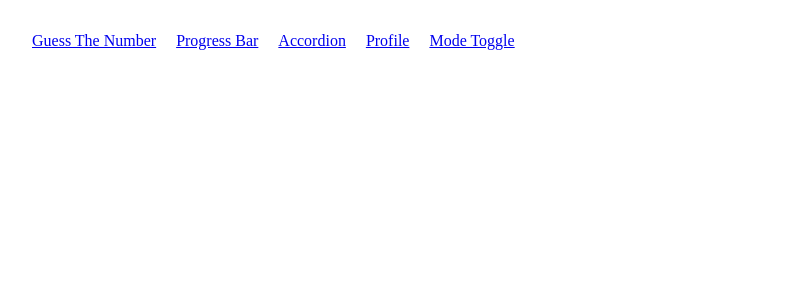
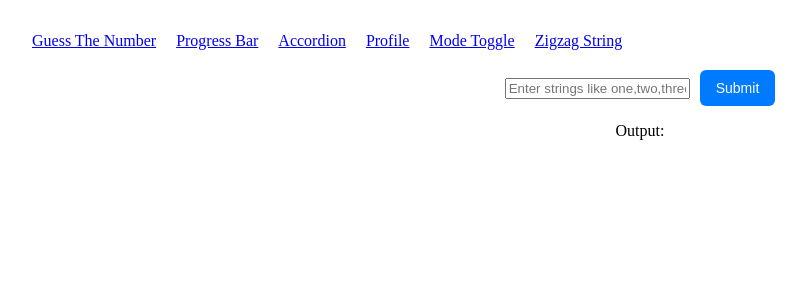
Before and after one commit to Gk-learner/dev-lab, a React (Vite) app: page /zigzag-string in a window 1280 px wide. Shown: the top 300 px of the page, without its empty margins (0-806 px from the left). Built offline with nearby package versions, Linux system fonts and the light colour scheme.

Commit message:
Added zig zag output component

```diff
--- a/src/App.jsx
+++ b/src/App.jsx
@@ -95,6 +95,7 @@
 import './App.css'
 import { BrowserRouter as Router, Routes, Route } from 'react-router-dom'
 import Profile from './Profile.jsx'
+import ZigzagString from './ZigzagString.jsx'
 import Accordion from './Accordion.jsx'
 import Navbar from './Navbar.jsx'
 import ProgressBar from './ProgressBar.jsx'
@@ -112,6 +113,7 @@ function App() {
         <Route path="/accordion" element={<Accordion />} />
         <Route path="/profile" element={<Profile />} />
         <Route path="/mode-toggle" element={<ModeToggle />} />
+        <Route path="/zigzag-string" element={<ZigzagString />} />
       </Routes>
     </Router>
   )
--- a/src/Navbar.jsx
+++ b/src/Navbar.jsx
@@ -4,12 +4,13 @@ import { NavLink } from 'react-router-dom'
 
 function Navbar() {
   return (
-    <nav style={{ display: "flex", gap: "20px" }}>
+  <nav style={{ display: "flex", gap: "20px", marginBottom: "20px" }}>
       <NavLink to="/">Guess The Number</NavLink>
       <NavLink to="/progress">Progress Bar</NavLink>
       <NavLink to="/accordion">Accordion</NavLink>
-      <NavLink to ="/profile">Profile</NavLink>
-      <NavLink to ="/mode-toggle">Mode Toggle</NavLink>
+      <NavLink to="/profile">Profile</NavLink>
+      <NavLink to="/mode-toggle">Mode Toggle</NavLink>
+      <NavLink to="/zigzag-string">Zigzag String</NavLink>
     </nav>
   )
 }
--- /dev/null
+++ b/src/ZigzagString.jsx
@@ -0,0 +1,36 @@
+import React, { useState } from "react";
+
+const ZigzagString = () => {
+  const [inputString, setInputString] = useState('')
+  const [stringValue, setStringValue] = useState('')
+  const handleClick = () => {
+    console.log(inputString)
+    //use regex
+    const str = inputString.split(/,/);
+    for(let i=1;i<str.length;i+=2){
+      str[i] = str[i].split('').reverse().join('');
+    }
+    console.log(str)
+    const result = str.join('');
+    console.log(result)
+    setStringValue(result)
+    setInputString('')
+  }
+  return (
+    <div>
+      <input
+        type="text"
+        value={inputString}
+        placeholder="Enter strings like one,two,three"
+        data-testid="input-box"
+        onChange = {(e)=>{setInputString(e.target.value)}}
+      />
+      <button onClick={handleClick} data-testid="submit-button" style={{marginLeft: "10px"}}>
+        Submit
+      </button>
+      <p data-testid="output-result">Output: {stringValue}</p>
+    </div>
+  );
+};
+
+export default ZigzagString;
```
